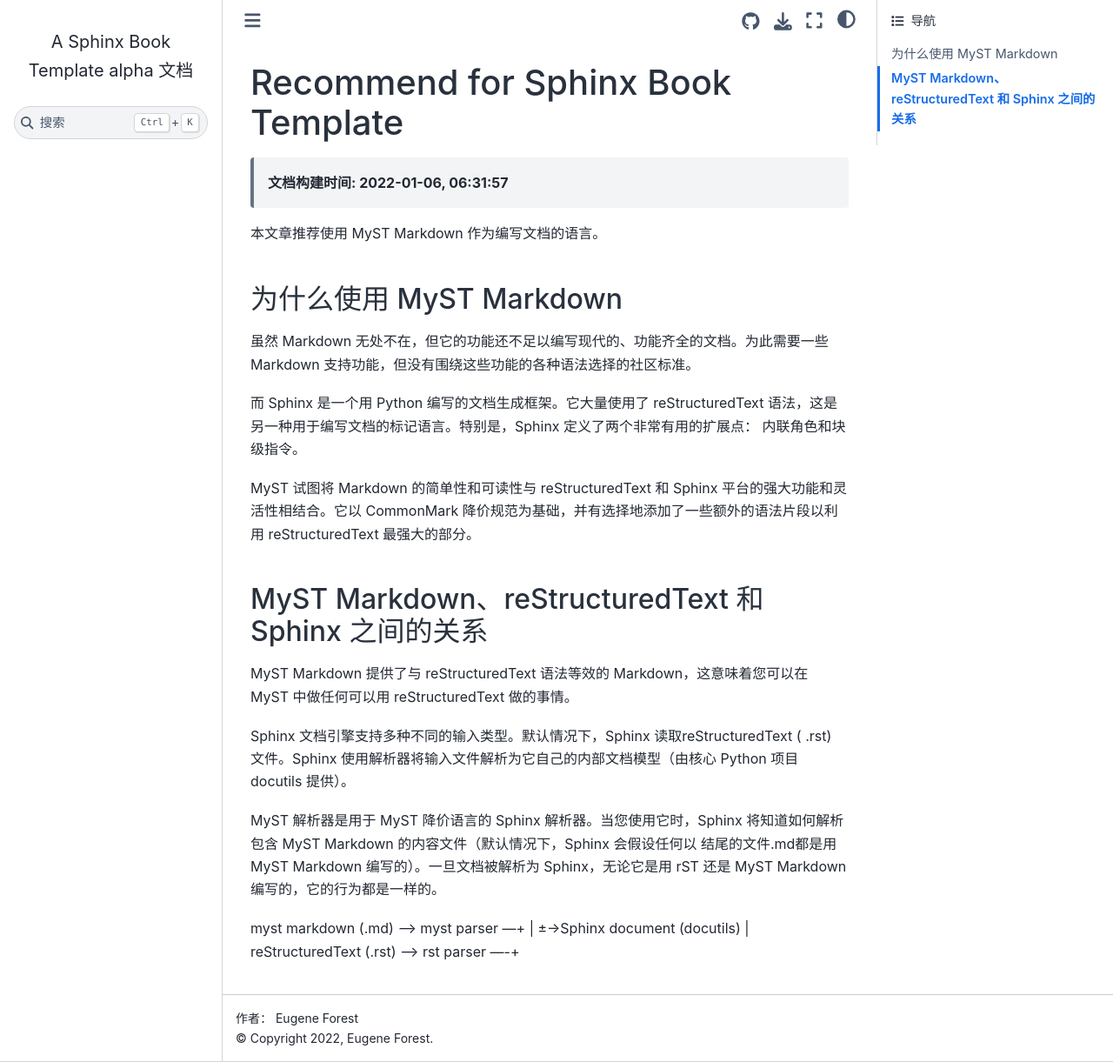
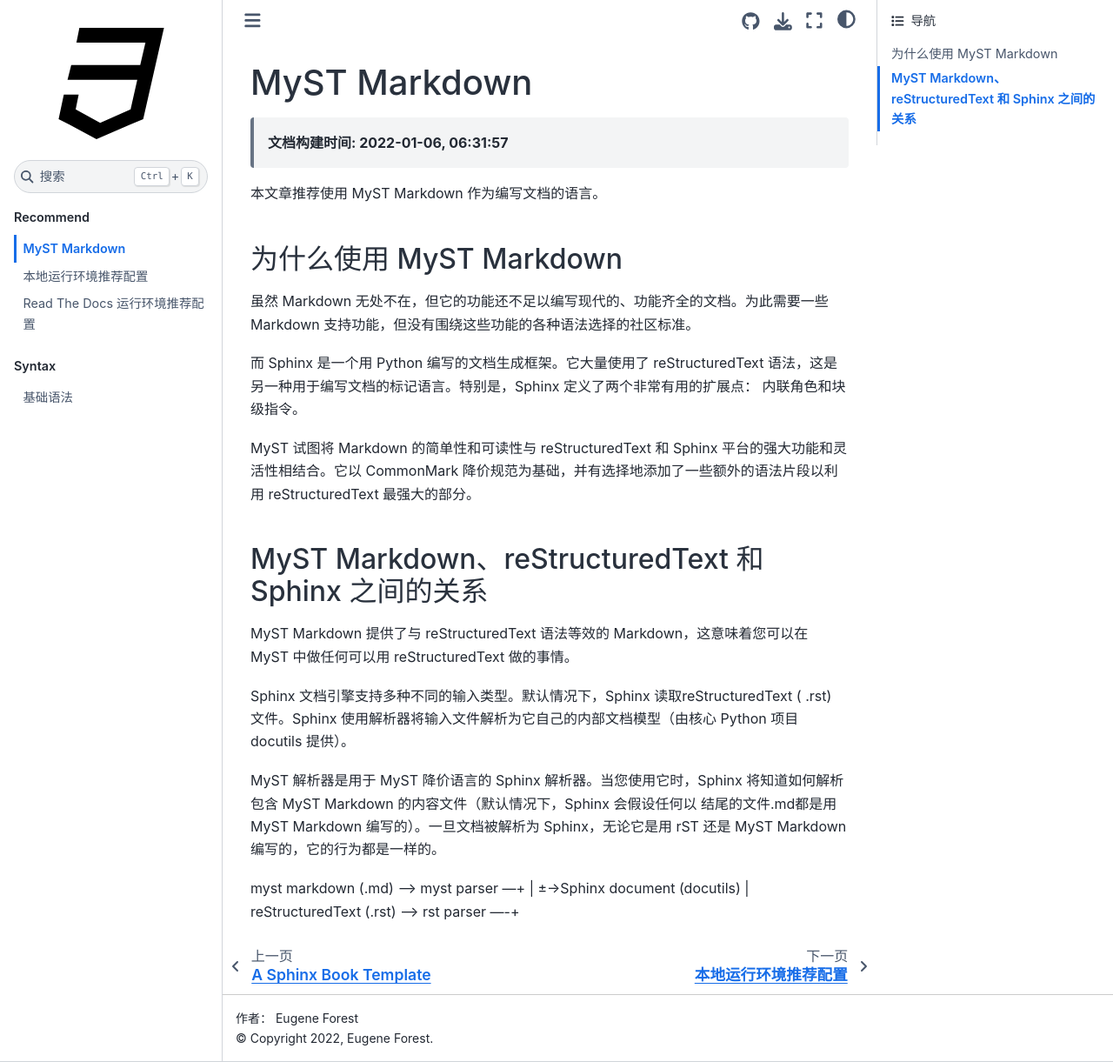
Before and after one commit to Eugene-Forest/A-Sphinx-Book-Template, a Sphinx documentation site: the page built from source/recommend/recommend-index.md, in a window 1280 px wide and 1221 px high. Shown: the whole window at 87% size. Built offline with Sphinx 7.4.7 and the Sphinx Book theme 1.1.4, drawn with Linux system fonts in a browser that asks for light colours; pages that are not in the unit, such as notebooks, are missing from menus.

Commit message:
确定基本结构

```diff
--- a/source/conf.py
+++ b/source/conf.py
@@ -178,8 +178,8 @@
 
 
 # 自定义徽标、和网站图标
-html_logo = "./_static/notebook-badge.svg"
-html_favicon = "./_static/notebook-badge.svg"
+html_logo = "./_static/template.svg"
+html_favicon = "./_static/template.svg"
 # The name for this set of Sphinx documents.  If None, it defaults to
 # "<project> v<release> documentation".
 #html_title = None
--- /dev/null
+++ b/source/recommend/cloud-env-config.md
@@ -0,0 +1 @@
+# Read The Docs 运行环境推荐配置
--- /dev/null
+++ b/source/recommend/local-env-config.md
@@ -0,0 +1 @@
+# 本地运行环境推荐配置
--- a/source/recommend/recommend-index.md
+++ b/source/recommend/recommend-index.md
@@ -1,4 +1,4 @@
-# Recommend for Sphinx Book Template
+# MyST Markdown
 
 > **文档构建时间: {sub-ref}`today`**
 
--- /dev/null
+++ b/source/syntax/base.md
@@ -0,0 +1 @@
+# 可使用语法
```
Also changed, not shown: source/index.md (+12 -4 lines), source/_static/template.svg (added), 1 other file.
